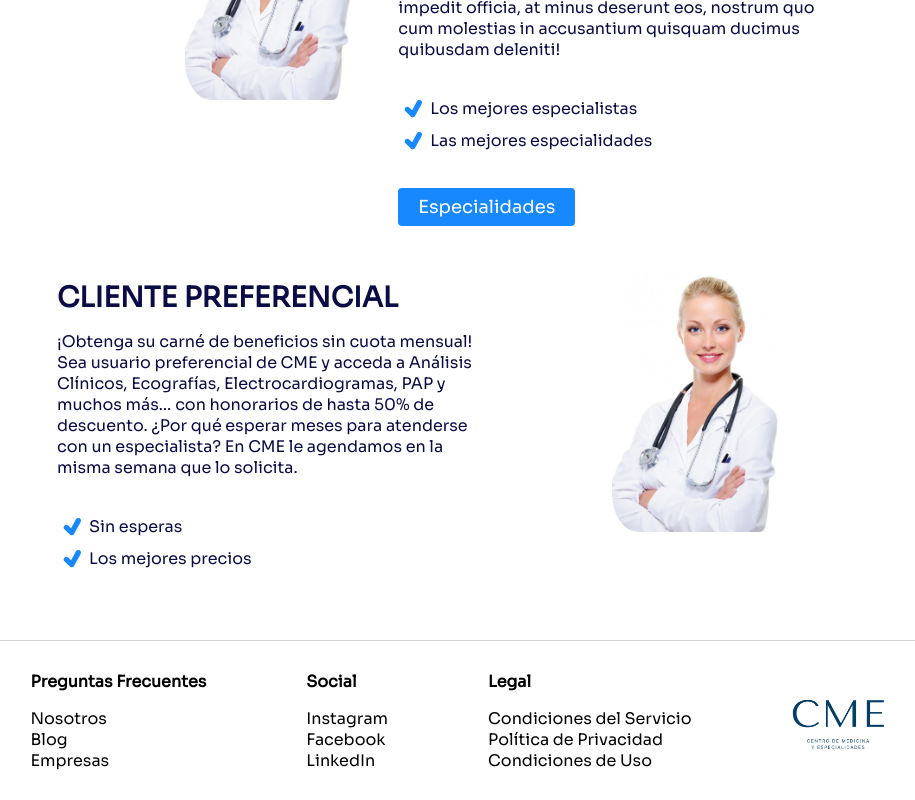
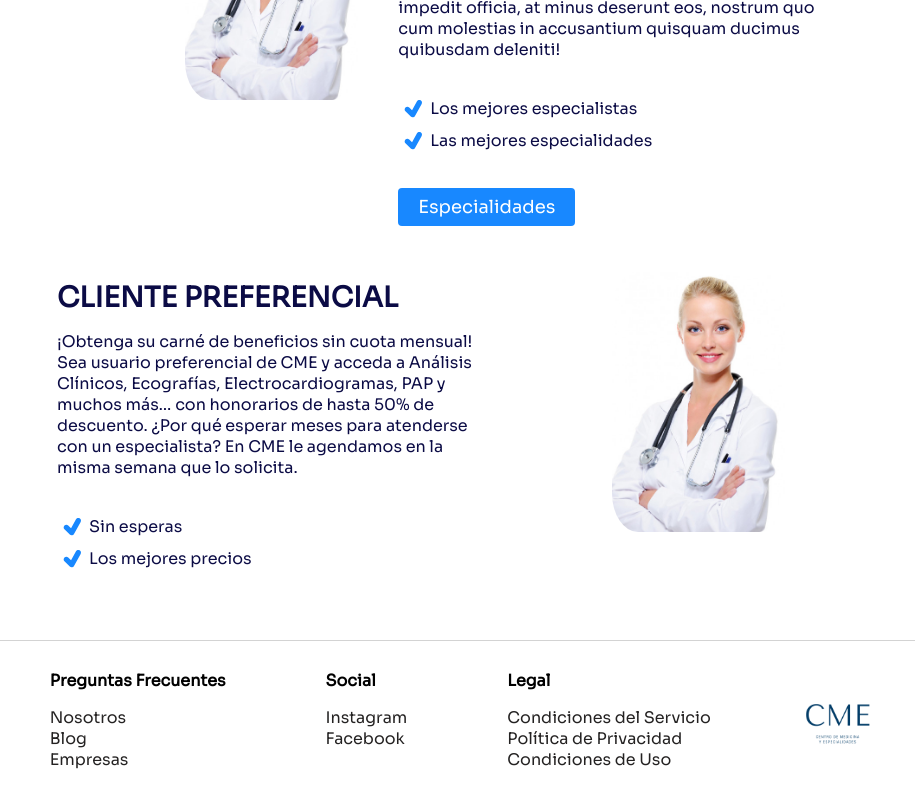
Before and after one commit to mrRubyDev/cme-website-repo, a React (Create React App) app: page / in a window 1280 px wide. Shown: the part 1110-1910 px from the top of the page, without its empty margins (199-1114 px from the left). Built offline with nearby package versions, Linux system fonts and the light colour scheme.

Commit message:
Footer with some linking

```diff
--- a/src/components/Footer.jsx
+++ b/src/components/Footer.jsx
@@ -1,5 +1,8 @@
 import React from "react";
 import Logo from "../logo-no-bck.png";
+import paths from "../navigation/paths";
+import { Link } from "react-router-dom";
+
 export default function Footer() {
 	return (
 		<div
@@ -7,14 +10,18 @@ export default function Footer() {
 				height: "20vh",
 				width: "100%",
 				borderTop: "1px solid lightgrey",
+				display: "flex",
+				alignItems: "center",
+				justifyContent: "center",
 			}}
 		>
 			<div
 				style={{
 					display: "flex",
 					justifyContent: "center",
-					alignItems: "center",
-					height: "100%",
+					alignItems: "flex-start",
+					height: "80%",
+					marginTop: "2%",
 				}}
 			>
 				<div
@@ -25,9 +32,15 @@ export default function Footer() {
 					}}
 				>
 					<h4 style={{ marginBottom: "1rem" }}>Preguntas Frecuentes</h4>
-					<p>Nosotros</p>
-					<p>Blog</p>
-					<p>Empresas</p>
+					<Link className="nav-links-footer" to={paths.AboutUs}>
+						Nosotros
+					</Link>
+					<Link className="nav-links-footer" to={paths.AboutUs}>
+						Blog
+					</Link>
+					<Link className="nav-links-footer" to={paths.Empresas}>
+						Empresas
+					</Link>
 				</div>
 				<div
 					style={{
@@ -37,9 +50,24 @@ export default function Footer() {
 					}}
 				>
 					<h4 style={{ marginBottom: "1rem" }}>Social</h4>
-					<p>Instagram</p>
-					<p>Facebook</p>
-					<p>LinkedIn</p>
+					<Link
+						className="nav-links-footer"
+						to={{
+							pathname: "https://www.instagram.com/cmeuy/",
+						}}
+						target="_blank"
+					>
+						Instagram
+					</Link>
+					<Link
+						className="nav-links-footer"
+						to={{
+							pathname: "https://www.facebook.com/cmeuruguay",
+						}}
+						target="_blank"
+					>
+						Facebook
+					</Link>
 				</div>
 				<div
 					style={{
@@ -49,9 +77,9 @@ export default function Footer() {
 					}}
 				>
 					<h4 style={{ marginBottom: "1rem" }}>Legal</h4>
-					<p>Condiciones del Servicio</p>
-					<p>Política de Privacidad</p>
-					<p>Condiciones de Uso</p>
+					<Link className="nav-links-footer">Condiciones del Servicio</Link>
+					<Link className="nav-links-footer">Política de Privacidad</Link>
+					<Link className="nav-links-footer">Condiciones de Uso</Link>
 				</div>
 				<div style={{ height: "80%", width: "10%", marginLeft: "2rem" }}>
 					<img src={Logo} alt="CME" style={{ height: "100%", width: "100%" }} />
--- a/src/components/MenuItem.css
+++ b/src/components/MenuItem.css
@@ -12,7 +12,6 @@
 	background-color: lightblue;
 	cursor: pointer;
 }
-
 .menu-text-active {
 	align-items: center;
 	color: #1888ff;
--- a/src/components/Navbar.css
+++ b/src/components/Navbar.css
@@ -49,10 +49,18 @@
 	text-decoration: none;
 	padding: 0.5rem 1rem;
 }
+.nav-links-footer {
+	color: #242222;
+	text-decoration: none;
+}
 
 .nav-links:hover {
 	color: #1d3f6e;
 	border-radius: 4px;
+	transition: all 0.2s ease-out;
+}
+.nav-links-footer:hover {
+	color: lightskyblue;
 	transition: all 0.2s ease-out;
 }
 
```
